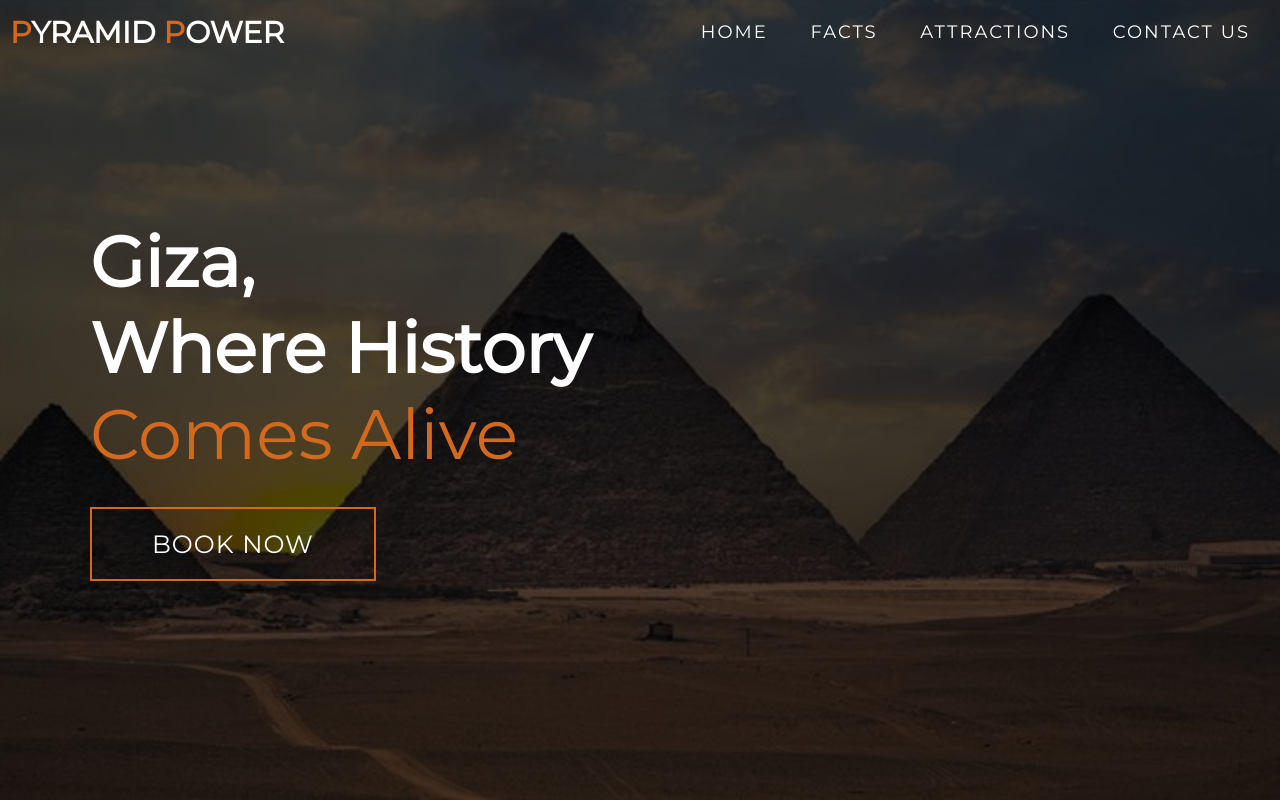
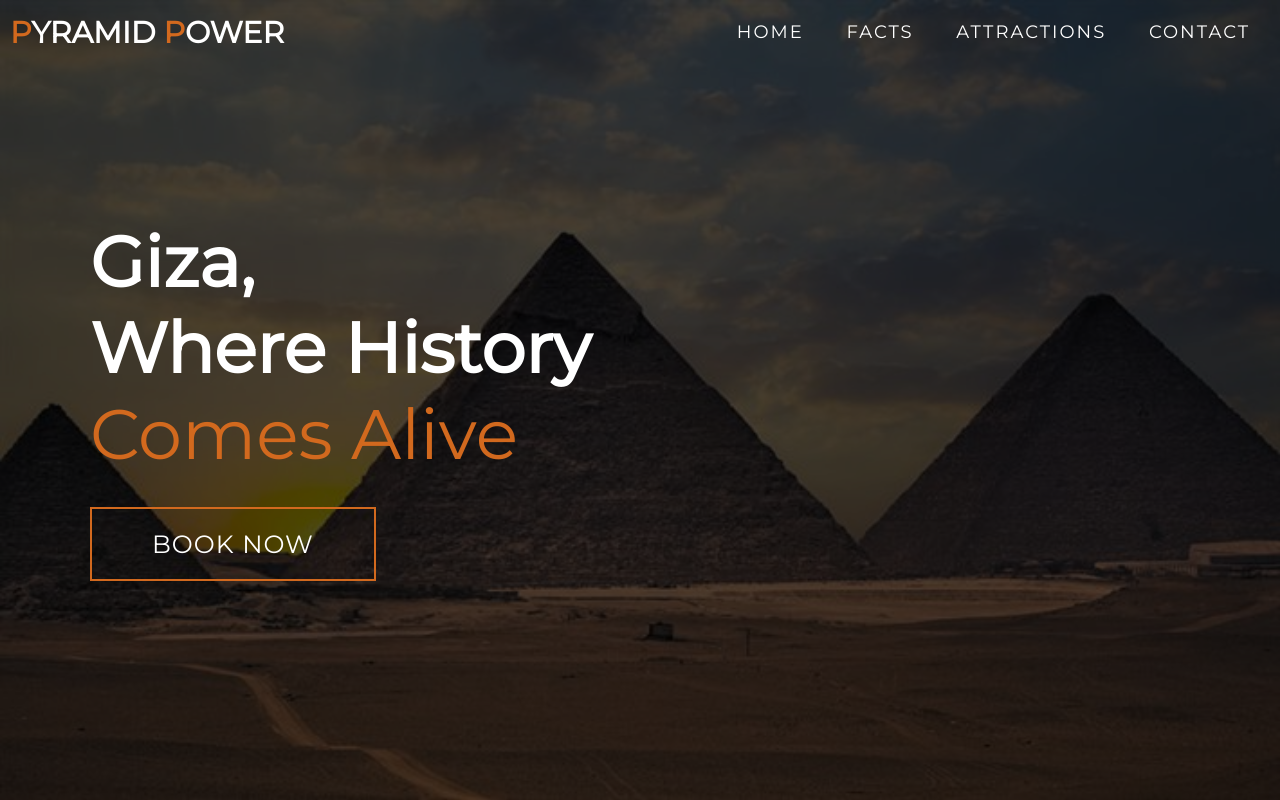
Before and after one commit to ELKAYM/Giza-Pyramids, a plain HTML site: page index.html in a window 1280 px wide. Shown: the top 800 px of the page. Drawn offline with Linux system fonts and the light colour scheme.

Commit message:
Update index.html

```diff
--- a/index.html
+++ b/index.html
@@ -26,7 +26,7 @@
                         <li><a href="#hero" data-after="Home">Home</a></li>
                         <li><a href="#services" data-after="Facts">Facts</a></li>
                         <li><a href="#projects" data-after="Attractions">Attractions</a></li>
-                        <li><a href="#contact" data-after="Contact">Contact Us</a></li>
+                        <li><a href="#contact" data-after="Contact">Contact</a></li>
                     </ul>
                 </div>
             </div>
```
